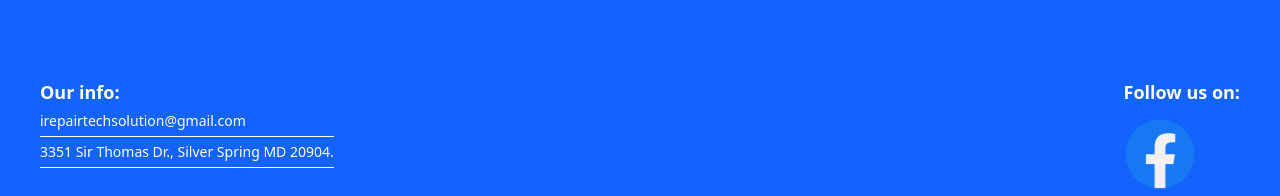
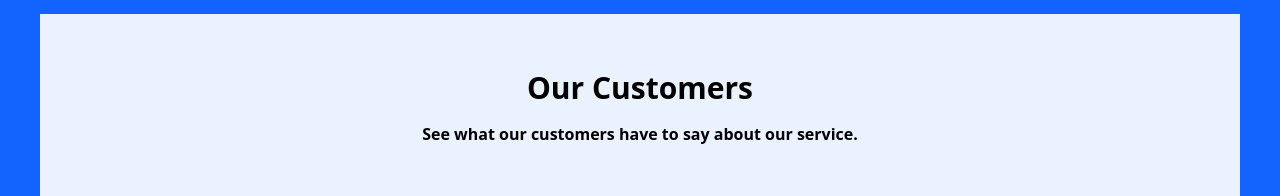
Before and after one commit to Perebonilado/i-repair, a Next.js app: page / in a window 1280 px wide. Shown: the part 2599-2795 px from the top of the page. Built offline with nearby package versions, Linux system fonts and the light colour scheme.

Commit message:
mobile nav

```diff
--- /dev/null
+++ b/src/@modules/home/OurCustomers/index.tsx
@@ -0,0 +1,17 @@
+import Container from "@/@ui/Container";
+import React, { FC } from "react";
+
+const OurCustomers: FC = () => {
+  return (
+    <section className="bg-[#1363FF]">
+      <Container>
+        <div className="bg-[#EAF1FF] min-h-screen py-14 text-center">
+          <h3 className="text-3xl font-bold">Our Customers</h3>
+          <p className="text-base font-semibold mt-4">See what our customers have to say about our service.</p>
+        </div>
+      </Container>
+    </section>
+  );
+};
+
+export default OurCustomers;
--- a/src/@shared/MobileNav/index.tsx
+++ b/src/@shared/MobileNav/index.tsx
@@ -30,14 +30,13 @@ const MobileNav: FC<Props> = ({ handleClose, isSideNavOpen }) => {
 
   return (
     <div className={rootStyling}>
-      <div className="flex flex-col h-screen items-center mt-32 gap-6">
+      <div className="flex flex-col items-center mt-32 gap-6 pb-10 border-b-2 border-b-gray-500">
         <Button title="Phone services" variant="text" className="!text-lg" />
         <Button title="Laptop services" variant="text" className="!text-lg" />
         <Button title="Our policy" variant="text" className="!text-lg" />
 
         <p className="text-[#1363FF] mt-20">For pricing and inquiries</p>
         <Button title="Contact us" size="large" />
-        <div className="w-full h-[1px] bg-slate-500 mt-8"></div>
       </div>
     </div>
   );
--- a/src/pages/index.tsx
+++ b/src/pages/index.tsx
@@ -4,6 +4,7 @@ import PhoneLaptopService from "@/@modules/home/PhoneLaptopServices";
 import AppLayout from "@/layout/AppLayout";
 import phoneServiceData from "../json-data/phone-service.json";
 import WhyChooseUs from "@/@modules/home/WhyChooseUs";
+import OurCustomers from "@/@modules/home/OurCustomers";
 
 export default function Home() {
   return (
@@ -13,6 +14,7 @@ export default function Home() {
         <FullServiceRepair />
         <PhoneLaptopService data={phoneServiceData} />
         <WhyChooseUs />
+        <OurCustomers />
       </AppLayout>
     </>
   );
```
